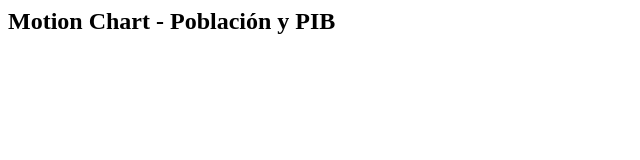
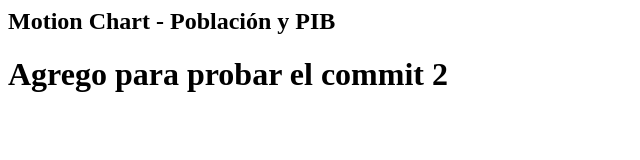
Before and after one commit to Adriel-nix/Prueba, a plain HTML site: page index.html in a window 1280 px wide. Shown: the whole page, without its empty margins (0-640 px from the left). Drawn offline with Linux system fonts and the light colour scheme.

Commit message:
commit 2

```diff
--- a/index.html
+++ b/index.html
@@ -6,6 +6,7 @@
   </head>
   <body>
     <h2>Motion Chart - Población y PIB</h2>
+    <h1>Agrego para probar el commit 2</h1>
     <div id="chart_div" style="width: 900px; height: 500px;"></div>
   </body>
 </html>
```
